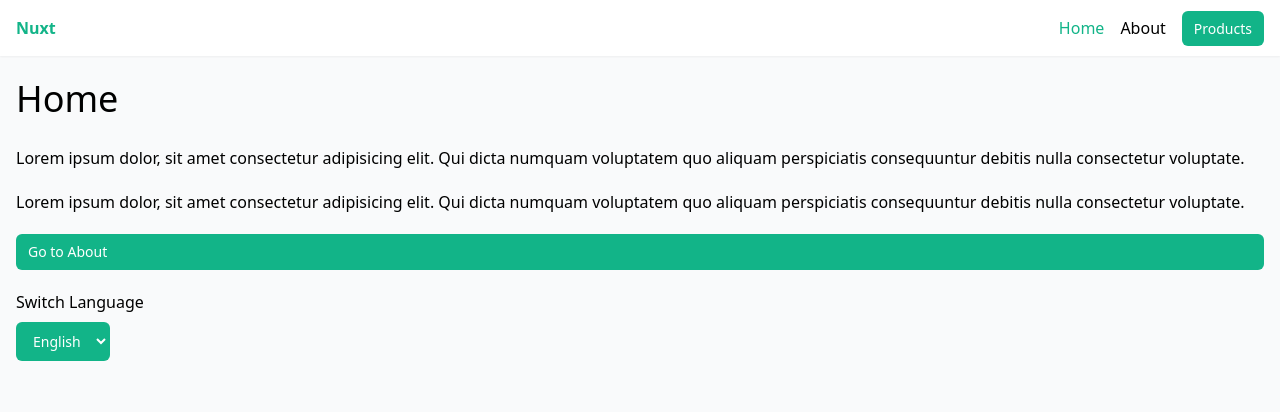
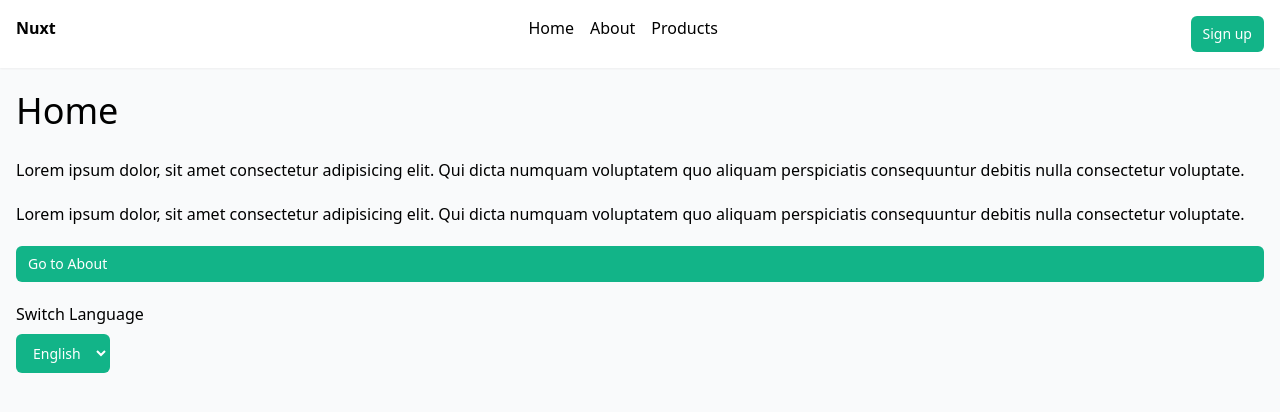
Before and after one commit to rewanhamed22/bashamel, a Nuxt app: page / in a window 1280 px wide. Shown: the top 412 px of the page. Built offline with nearby package versions, Linux system fonts and the light colour scheme.

Commit message:
add layout shift

```diff
--- a/assets/css/tailwind.css
+++ b/assets/css/tailwind.css
@@ -8,7 +8,7 @@ body {
 
 @layer components {
   .btn {
-    @apply bg-[#12b488] text-white px-3 py-2 rounded-md text-sm text-white;
+    @apply bg-[#12b488] px-3 py-2 rounded-md text-sm text-white;
   }
   .card {
     @apply p-3 rounded-md bg-white shadow-md h-full;
--- a/layouts/default.vue
+++ b/layouts/default.vue
@@ -1,26 +1,31 @@
 <template>
-  <div>
+  <div :dir="$i18n.locale === 'ar' ? 'rtl' : 'ltr'">
     <header class="shadow-sm bg-white">
       <nav class="container mx-auto p-4 flex justify-between">
         <NuxtLink to="/" class="font-bold">Nuxt</NuxtLink>
         <ul class="flex gap-4">
-          <li><NuxtLink to="/">Home</NuxtLink></li>
-          <li><NuxtLink to="/about">About</NuxtLink></li>
-          <li><NuxtLink to="/products" class="btn">Products</NuxtLink></li>
+          <li><NuxtLink :to="localPath('/')">Home</NuxtLink></li>
+          <li><NuxtLink :to="localPath('/about')">About</NuxtLink></li>
+          <li><NuxtLink :to="localPath('/products')">Products</NuxtLink></li>
         </ul>
+        <NuxtLink :to="localPath('/vee')" class="btn">Sign up</NuxtLink>
       </nav>
     </header>
     <!-- output the page content  -->
-    <div class="container mx-auto p-4">
+    <div class="container content mx-auto p-4">
       <slot />
     </div>
   </div>
 </template>
 <style scoped>
-.router-link-exact-active {
-  color: #12b488;
+[dir="rtl"] .content {
+  direction: rtl; /* Right-to-Left text direction for Arabic */
+}
+
+[dir="ltr"] .content {
+  direction: ltr; /* Left-to-Right text direction for English */
 }
 </style>
 <script setup>
-
+const localPath = useLocalePath();
 </script>
--- a/pages/about.vue
+++ b/pages/about.vue
@@ -13,7 +13,7 @@
     </p>
     <!-- <div>{{ data }}</div> -->
     <NuxtLink :to="localPath('/')"
-      ><p class="btn my-4">{{ $t("home_btn") }}</p></NuxtLink
+      ><p class="btn my-4 ">{{ $t("home_btn") }}</p></NuxtLink
     >
     <LangSwitcher class="mt-4" />
   </div>
--- a/pages/vee.vue
+++ b/pages/vee.vue
@@ -32,11 +32,11 @@ const [password, passwordAttrs] = defineField("password");
 const [confirmPassword, conPasswordAttrs] = defineField("confirmPassword");
 
 const failValidation = () => {
-  console.log("Register failed");
+  alert("Register failed");
 };
 
 const handleCreateAccount = handleSubmit((values) => {
-  console.log("Register success", values);
+  alert("Register success");
   isRegisterSuccess.value = true;
 }, failValidation);
 </script>
@@ -114,5 +114,5 @@ const handleCreateAccount = handleSubmit((values) => {
       Your account was created successfully!
     </div>
   </form>
-  <LangSwitcher  />
+  <LangSwitcher />
 </template>
```
